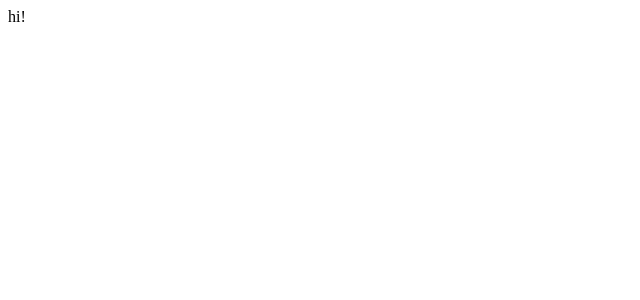
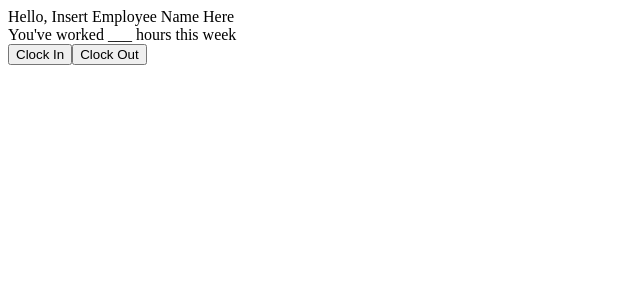
Before and after one commit to zachpestaina/timemate, a React app: page / in a window 1280 px wide. Both pictures are taken after a click on the button "Login". Shown: the top 300 px of the page, without its empty margins (0-640 px from the left). Built offline with nearby package versions, Linux system fonts and the light colour scheme.

Commit message:
start fleshing out employee page

```diff
--- a/client/App.jsx
+++ b/client/App.jsx
@@ -10,27 +10,26 @@ class App extends Component {
         password: '',
         isLoggedIn: false,
     }
-    this.update = this.update.bind(this);
+    this.checkCredentials = this.checkCredentials.bind(this);
   }
 
   render() {
-    // return (
-    //     <LoginPage updater = {this.update} />
-    // )
     if (this.state.isLoggedIn) {
         return (
             <EmployeePage />
         )
     } else {
         return (
-            <LoginPage updater = {this.update} />
+            <LoginPage authorize = {this.checkCredentials} />
         )
     }
   }
 
-  update(event) {
+  checkCredentials() {
     const username = document.getElementById('username').value;
     const password = document.getElementById('password').value;
+    // make request to database right here
+    // update state with whether or not credentals were correct, name of user, and role
     this.setState({username, password, isLoggedIn: true});
     console.log(username, password);
   }
--- /dev/null
+++ b/client/Components/ClockIn.jsx
@@ -0,0 +1,11 @@
+import React, { Component } from 'react';
+
+class ClockIn extends Component {
+    render() {
+        return (
+            <button>Clock In</button>
+        )
+    }
+}
+
+export default ClockIn;
--- /dev/null
+++ b/client/Components/ClockOut.jsx
@@ -0,0 +1,11 @@
+import React, { Component } from 'react';
+
+class ClockOut extends Component {
+    render() {
+        return (
+            <button>Clock Out</button>
+        )
+    }
+}
+
+export default ClockOut;
--- a/client/Components/EmployeePage.jsx
+++ b/client/Components/EmployeePage.jsx
@@ -1,11 +1,27 @@
 import React, { Component } from 'react';
+import ClockIn from './ClockIn.jsx';
+import ClockOut from './ClockOut.jsx';
 
 class EmployeePage extends Component {
+        /**
+     * NOTE: we can use state in this child component because
+     *       it is state that is specific to only this component
+     *       and does not need to be accessible to parent and / or
+     *       sibling components.
+     */
     render() {
         return (
-            <section>hi!</section>
+            <section>
+            <section>Hello, Insert Employee Name Here</section>
+            <section>You've worked ___ hours this week</section>
+            <ClockIn />
+            <ClockOut />
+            </section>
         )
     }
 }
 
+// on component did mount, query the database to get hours worked that week
+// functions to execute once either clock in or clock out is clicked
+
 export default EmployeePage;
--- a/client/Components/LoginButton.jsx
+++ b/client/Components/LoginButton.jsx
@@ -3,9 +3,7 @@ import React, { Component } from 'react';
 class LoginButton extends Component {
     render() {
         return (
-            //have the onClick function send a post request and then
-            // on fulfillment of post request, do updater
-            <button onClick = {this.props.updater}>Login</button>
+            <button onClick = {this.props.authorize}>Login</button>
         )
     }
 }
--- a/client/Components/LoginPage.jsx
+++ b/client/Components/LoginPage.jsx
@@ -4,7 +4,7 @@ import UserInput from './UserInput.jsx';
 class LoginPage extends Component {
     render() {
         return (
-                <UserInput updater = {this.props.updater}/>
+                <UserInput authorize = {this.props.authorize}/>
         )
     }
 }
--- a/client/Components/UserInput.jsx
+++ b/client/Components/UserInput.jsx
@@ -7,7 +7,7 @@ class UserInput extends Component {
             <section>
                 <input id='username' type='text' htmlFor='username' placeholder='username'></input>
                 <input id='password' type='password' htmlFor='password' placeholder='password'></input>
-                <LoginButton updater = {this.props.updater}/>
+                <LoginButton authorize = {this.props.authorize}/>
             </section>
         )
     }
```
